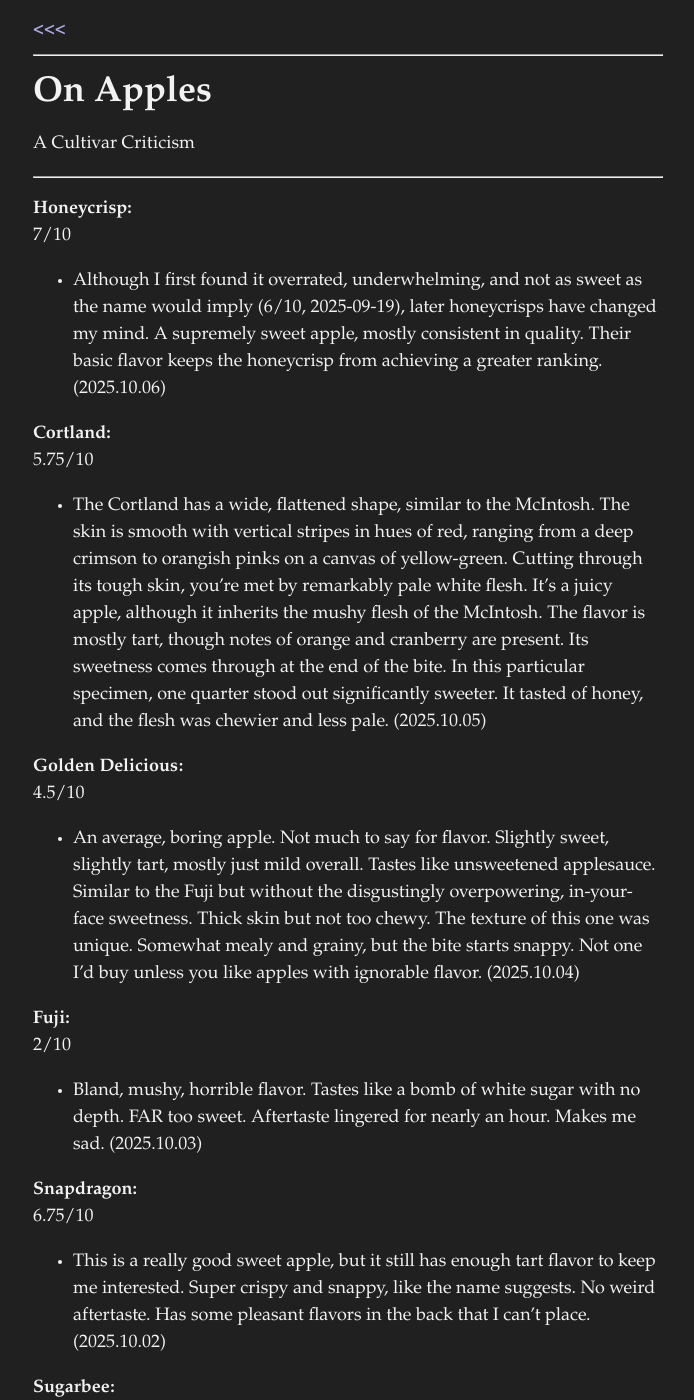
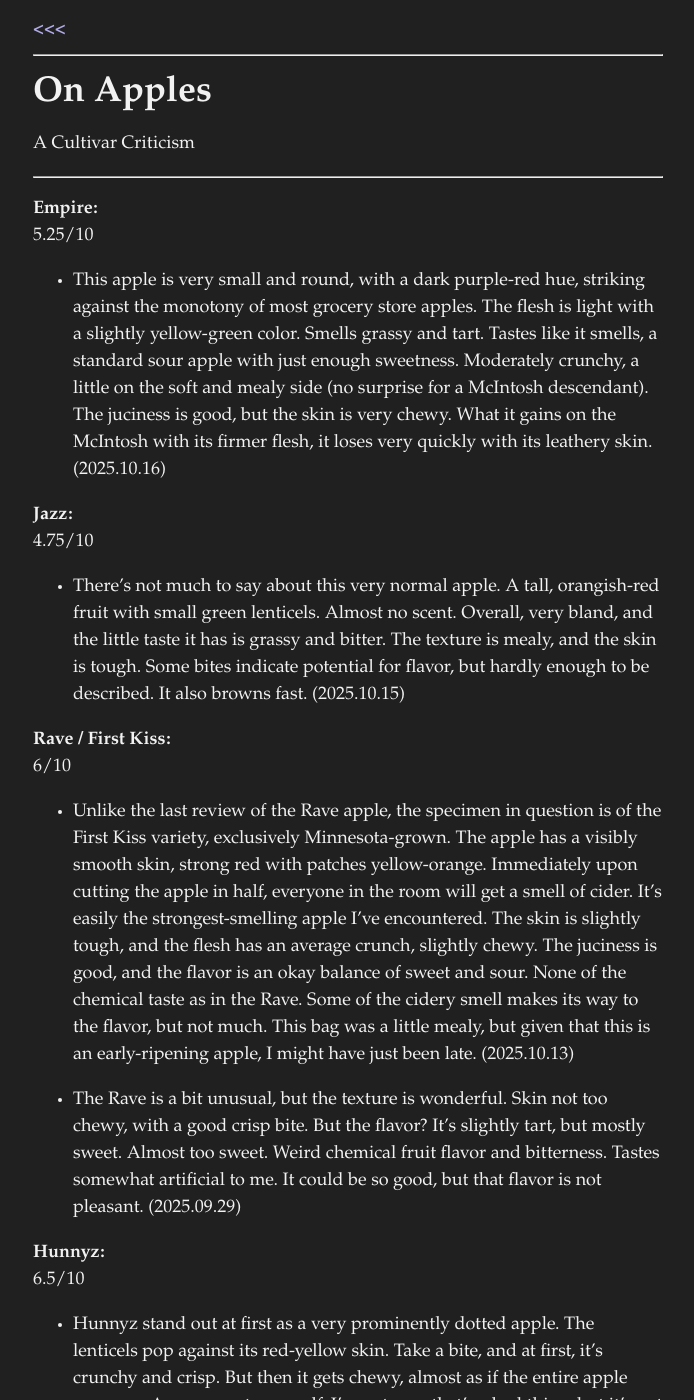
Before and after one commit to ericstmoore/ericstmoore.github.io, a Jekyll site: the page built from thoughts/apples.md, in a window 1280 px wide and 1400 px high. Shown: the whole window, without its empty margins (292-986 px from the left). Built offline with Jekyll 4.4.1, drawn with Linux system fonts in a browser that asks for light colours; some of the changed text lies outside the part shown.

Commit message:
+support for >1 reviews/apple

```diff
--- a/_data/apples.yml
+++ b/_data/apples.yml
@@ -1,134 +1,201 @@
+- name: Empire
+  rating: 5.25
+  reviews:
+    - date: 2025-10-16
+      review: |
+        This apple is very small and round, with a dark purple-red hue, striking against
+        the monotony of most grocery store apples. The flesh is light with a
+        slightly yellow-green color. Smells grassy and tart. Tastes like it smells, a standard
+        sour apple with just enough sweetness. Moderately crunchy, a little on
+        the soft and mealy side (no surprise for a McIntosh descendant). The juciness is
+        good, but the skin is very chewy. What it gains on the McIntosh with its
+        firmer flesh, it loses very quickly with its leathery skin.
+
+- name: Jazz
+  rating: 4.75
+  reviews:
+    - date: 2025-10-15
+      review: |
+        There's not much to say about this very normal apple. A tall, orangish-red
+        fruit with small green lenticels. Almost no scent. Overall, very bland,
+        and the little taste it has is grassy and bitter. The texture is mealy,
+        and the skin is tough. Some bites indicate potential
+        for flavor, but hardly enough to be described. It also browns fast.
+
+- name: Hunnyz
+  rating: 6.5
+  reviews:
+    - date: 2025-10-13
+      review: |
+        Hunnyz stand out at first as a very prominently dotted apple. The
+        lenticels pop against its red-yellow skin. Take a bite, and at first, it's
+        crunchy and crisp. But then it gets chewy, almost as if the entire apple
+        was core. As a core eater myself, I'm not sure that's a bad thing, but
+        it's not great either. The skin is background noise next to the texture
+        of the flesh. A good comparison is Jicama, or a raw potato. To add to its
+        uniquness, the Hunnyz tastes much like red grape, and the aftertaste
+        lingers pleasantly.
+
 - name: Cortland
   rating: 5.75
-  date: 2025-10-05
-  review: |
-    The Cortland has a wide, flattened shape, similar to the McIntosh. The skin is smooth
-    with vertical stripes in hues of red, ranging from a deep crimson to
-    orangish pinks on a canvas of yellow-green. Cutting through its tough skin,
-    you're met by remarkably pale white flesh.
-    It's a juicy apple, although it inherits the mushy flesh of the McIntosh.
-    The flavor is mostly tart, though notes of orange and cranberry are present.
-    Its sweetness comes through at the end of the bite. In this particular specimen,
-    one quarter stood out significantly sweeter. It tasted of honey, and the
-    flesh was chewier and less pale.
+  reviews:
+    - date: 2025-10-05
+      review: |
+        The Cortland has a wide, flattened shape, similar to the McIntosh. The skin is smooth
+        with vertical stripes in hues of red, ranging from a deep crimson to
+        orangish pinks on a canvas of yellow-green. Cutting through its tough skin,
+        you're met by remarkably pale white flesh.
+        It's a juicy apple, although it inherits the mushy flesh of the McIntosh.
+        The flavor is mostly tart, though notes of orange and cranberry are present.
+        Its sweetness comes through at the end of the bite. In this particular specimen,
+        one quarter stood out significantly sweeter. It tasted of honey, and the
+        flesh was chewier and less pale.
 
 - name: Golden Delicious
   rating: 4.5
-  date: 2025-10-04
-  review: |
-    An average, boring apple. Not much to say for flavor. Slightly sweet, slightly tart,
-    mostly just mild overall. Tastes like unsweetened applesauce. Similar to the
-    Fuji but without the disgustingly overpowering, in-your-face sweetness. Thick
-    skin but not too chewy. The texture of this one was unique. Somewhat mealy
-    and grainy, but the bite starts snappy. Not one I'd buy unless you like
-    apples with ignorable flavor.
+  reviews:
+    - date: 2025-10-04
+      review: |
+        An average, boring apple. Not much to say for flavor. Slightly sweet, slightly tart,
+        mostly just mild overall. Tastes like unsweetened applesauce. Similar to the
+        Fuji but without the disgustingly overpowering, in-your-face sweetness. Thick
+        skin but not too chewy. The texture of this one was unique. Somewhat mealy
+        and grainy, but the bite starts snappy. Not one I'd buy unless you like
+        apples with ignorable flavor.
 
 - name: Fuji
   rating: 2
-  date: 2025-10-03
-  review: |
-    Bland, mushy, horrible flavor. Tastes like a bomb of white sugar with no depth.
-    FAR too sweet. Aftertaste lingered for nearly an hour. Makes me sad.
+  reviews:
+    - date: 2025-10-03
+      review: |
+        Bland, mushy, horrible flavor. Tastes like a bomb of white sugar with no depth.
+        FAR too sweet. Aftertaste lingered for nearly an hour. Makes me sad.
 
 - name: Snapdragon
   rating: 6.75
-  date: 2025-10-02
-  review: |
-    This is a really good sweet apple, but it still has enough tart flavor to
-    keep me interested. Super crispy and snappy, like the name suggests. No
-    weird aftertaste. Has some pleasant flavors in the back that I can't place.
+  reviews:
+    - date: 2025-10-02
+      review: |
+        This is a really good sweet apple, but it still has enough tart flavor to
+        keep me interested. Super crispy and snappy, like the name suggests. No
+        weird aftertaste. Has some pleasant flavors in the back that I can't place.
 
 - name: Sugarbee
   rating: 3
-  date: 2025-10-01
-  review: |
-    Super bland apart from an off, sickening taste, like honey if you took away
-    all the sweetness. Tastes like a bland, unripe pear. Also has an odd bitter and
-    chemically flavor. The texture is average, skin is fine. The flesh is oddly yellow.
+  reviews:
+    - date: 2025-10-01
+      review: |
+        Super bland apart from an off, sickening taste, like honey if you took away
+        all the sweetness. Tastes like a bland, unripe pear. Also has an odd bitter and
+        chemically flavor. The texture is average, skin is fine. The flesh is oddly yellow.
 
-
-- name: Rave
-  rating: 6.5
-  date: 2025-09-29
-  review: |
-    Apple is a bit unusual, but the texture is wonderful. Skin not too chewy, with a good
-    crisp bite. But the flavor? It's slightly tart, but mostly sweet. Almost too sweet.
-    Weird chemical fruit flavor and bitterness. Tastes somewhat artificial to me.
-    It could be so good, but that flavor is not pleasant.
+- name: Rave / First Kiss
+  rating: 6
+  reviews:
+    - date: 2025-10-13
+      review: |
+        Unlike the last review of the Rave apple, the specimen in question is
+        of the First Kiss variety, exclusively Minnesota-grown. The apple has a
+        visibly smooth skin, strong red with patches yellow-orange. Immediately
+        upon cutting the apple in half, everyone in the room will get a smell
+        of cider. It's easily the strongest-smelling apple I've encountered. The skin
+        is slightly tough, and the flesh has an average crunch, slightly chewy.
+        The juciness is good, and the flavor is an okay balance of sweet and sour.
+        None of the chemical taste as in the Rave. Some of the cidery smell makes
+        its way to the flavor, but not much. This bag was a little mealy, but given
+        that this is an early-ripening apple, I might have just been late.
+    - date: 2025-09-29
+      review: |
+        The Rave is a bit unusual, but the texture is wonderful. Skin not too chewy, with a good
+        crisp bite. But the flavor? It's slightly tart, but mostly sweet. Almost too sweet.
+        Weird chemical fruit flavor and bitterness. Tastes somewhat artificial to me.
+        It could be so good, but that flavor is not pleasant.
 
 - name: McIntosh
   rating: 5.5
-  date: 2025-09-28
-  review: |
-    Not bad, not great. Average. Too mushy for my taste, and the skin is a
-    little chewy. Redeemingly, the skin does have a pop when you bite, as if
-    it were stretched tight over the apple. The flavor is predominantly tart, but
-    it has a decent amount of sweetness. Would be great if it weren't so soft
-    and the skin weren't so tough.
-    - Elle Lowe, Visiting Critic: "It tasted like
-    green apple candy, and transported me to Halloween."
+  reviews:
+    - date: 2025-09-28
+      review: |
+        Not bad, not great. Average. Too mushy for my taste, and the skin is a
+        little chewy. Redeemingly, the skin does have a pop when you bite, as if
+        it were stretched tight over the apple. The flavor is predominantly tart, but
+        it has a decent amount of sweetness. Would be great if it weren't so soft
+        and the skin weren't so tough.
+          - Elle Lowe, Visiting Critic: "It tasted like
+        green apple candy, and transported me to Halloween."
 
 - name: Sweetango
   rating: 9
-  date: 2025-09-27
-  review: |
-    An amazing and very flavorful apple. I had two today, and there was a
-    lot of variation. The first one was punchy and tart with a decent
-    sweetness. Crispy and very tasty. A new favorite for sure. The second
-    one was even more crispy, but the sour flavor was almost completely gone and
-    replaced wholly by sweet. A very good apple. Also, a pretty apple. I
-    preferred the intense first apple, but the second one was still on par with
-    some of the better sweet apples I've had a chance to taste. (After finishing
-    the bag, I can say that the rest were as good as the first.)
+  reviews:
+    - date: 2025-09-27
+      review: |
+        An amazing and very flavorful apple. I had two today, and there was a
+        lot of variation. The first one was punchy and tart with a decent
+        sweetness. Crispy and very tasty. A new favorite for sure. The second
+        one was even more crispy, but the sour flavor was almost completely gone and
+        replaced wholly by sweet. A very good apple. Also, a pretty apple. I
+        preferred the intense first apple, but the second one was still on par with
+        some of the better sweet apples I've had a chance to taste. (After finishing
+        the bag, I can say that the rest were as good as the first.)
 
 - name: Kanzi
   rating: 6.5
-  date: 2025-09-21
-  review: |
-    It's alright. Moderate crunch. Very dense and juicy. Sweet in some bites,
-    bland in others, and occasionally bitter, maybe from the skin. The skin is also
-    slightly tough.
+  reviews:
+    - date: 2025-09-21
+      review: |
+        It's alright. Moderate crunch. Very dense and juicy. Sweet in some bites,
+        bland in others, and occasionally bitter, maybe from the skin. The skin is also
+        slightly tough.
 
 - name: Envy
-  rating: 7.25
-  date: 2025-09-20
-  review: |
-    A good choice for sweet apple fans. Excellent styrofoam crunch and decent
-    skin. Delicate sweet flavor. A honey aftertaste. As tasty as it is beautiful.
-    For the price, I find the Envy slightly underwhelming.
+  rating: 6.25
+  reviews:
+    - date: 2025-09-20
+      review: |
+        A decent choice for sweet apple fans. Not so much if you like flavor.
+        Excellent styrofoam crunch and okay skin. Delicate sweet flavor, which
+        can be too delicate, often bland. A honey aftertaste if you're lucky.
+        Not narly as tasty as it is beautiful. For the price, I find the
+        Envy slightly underwhelming.
 
 - name: Sweetie
   rating: 4.5
-  date: 2025-09-20
-  review: |
-    Not good. Mushy with a tough skin. Not very sweetie. Bland.
+  reviews:
+    - date: 2025-09-20
+      review: |
+        Not good. Mushy with a tough skin. Not very sweetie. Bland.
 
 - name: Gala
   rating: 5
-  date: 2025-09-19
-  review: |
-    You know what a Gala tastes like. Eh. Soft and boring.
+  reviews:
+    - date: 2025-09-19
+      review: |
+        You know what a Gala tastes like. Eh. Soft and boring.
 
 - name: Honeycrisp
-  rating: 7
-  date: 2025-10-06
-  review: |
-    Although I first found it overrated, underwhelming, and not as sweet as the name
-    would imply (6/10, 2025-09-19), later honeycrisps have changed my mind. A supremely sweet apple,
-    mostly consistent in quality. Their basic flavor keeps the honeycrisp
-    from achieving a greater ranking.
+  rating: 7.5
+  reviews:
+    - date: 2025-10-06
+      review: |
+        While at first I found the Honeycrisp overrated, underwhelming, and not
+        as sweet as the name would imply, Later honeycrisps have changed my mind.
+        A solid sweet-sour apple, and mostly consistent in quality. Only its basic
+        flavor keeps the honeycrisp from achieving a greater ranking.
 
 - name: Cosmic Crisp
   rating: 7
-  date: 2025-09-19
-  review: |
-    Very crisp indeed. Extra points for consistency. It
-    has nearly the perfect juicy and crispy texture, but I just wish it would
-    pack a little bit more flavor. It needs more sour flavors and more depth
-    with the sweetness. Still my stable staple.
+  reviews:
+    - date: 2025-09-19
+      review: |
+        Very crisp indeed. Extra points for consistency. It
+        has nearly the perfect juicy and crispy texture, but I just wish it would
+        pack a little bit more flavor. It needs more sour flavors and more depth
+        with the sweetness. Still my stable staple. Extra points for browning
+        resistance.
 
 - name: Pink Lady
-  rating: 7.5
-  date: 2025-09-19
-  review: |
-    Probably what Granny Smith was like before she turned an old sour hag.
+  rating: 7.25
+  reviews:
+    - date: 2025-09-19
+      review: |
+        Probably what Granny Smith was like before she turned an old sour hag.
--- a/thoughts/apples.md
+++ b/thoughts/apples.md
@@ -5,16 +5,17 @@ subtitle: A Cultivar Criticism
 category: thoughts
 ---
 
-{% assign sorted_apples = site.data.apples | sort: "date" | reverse %}
+{% assign apples_by_date = site.data.apples | sort: "reviews" | reverse %}
 
-{% for apple in sorted_apples %}
+{% for apple in apples_by_date %}
 <strong>{{ apple.name }}:</strong><br>
 {% if apple.rating -%}{{ apple.rating }}/10<br>{%- endif %}
 
-- {{ apple.review }} ({{ apple.date | date: "%Y.%m.%d" }})
+{% assign sorted_reviews = apple.reviews | sort: "date" | reverse %}
+{% for review in sorted_reviews %}
+- {{ review.review }} ({{ review.date | date: "%Y.%m.%d" }})
 {% endfor %}
-
-
+{% endfor %}
 
 <br>[See Rankings](/thoughts/apple_rankings.html)
 
```
